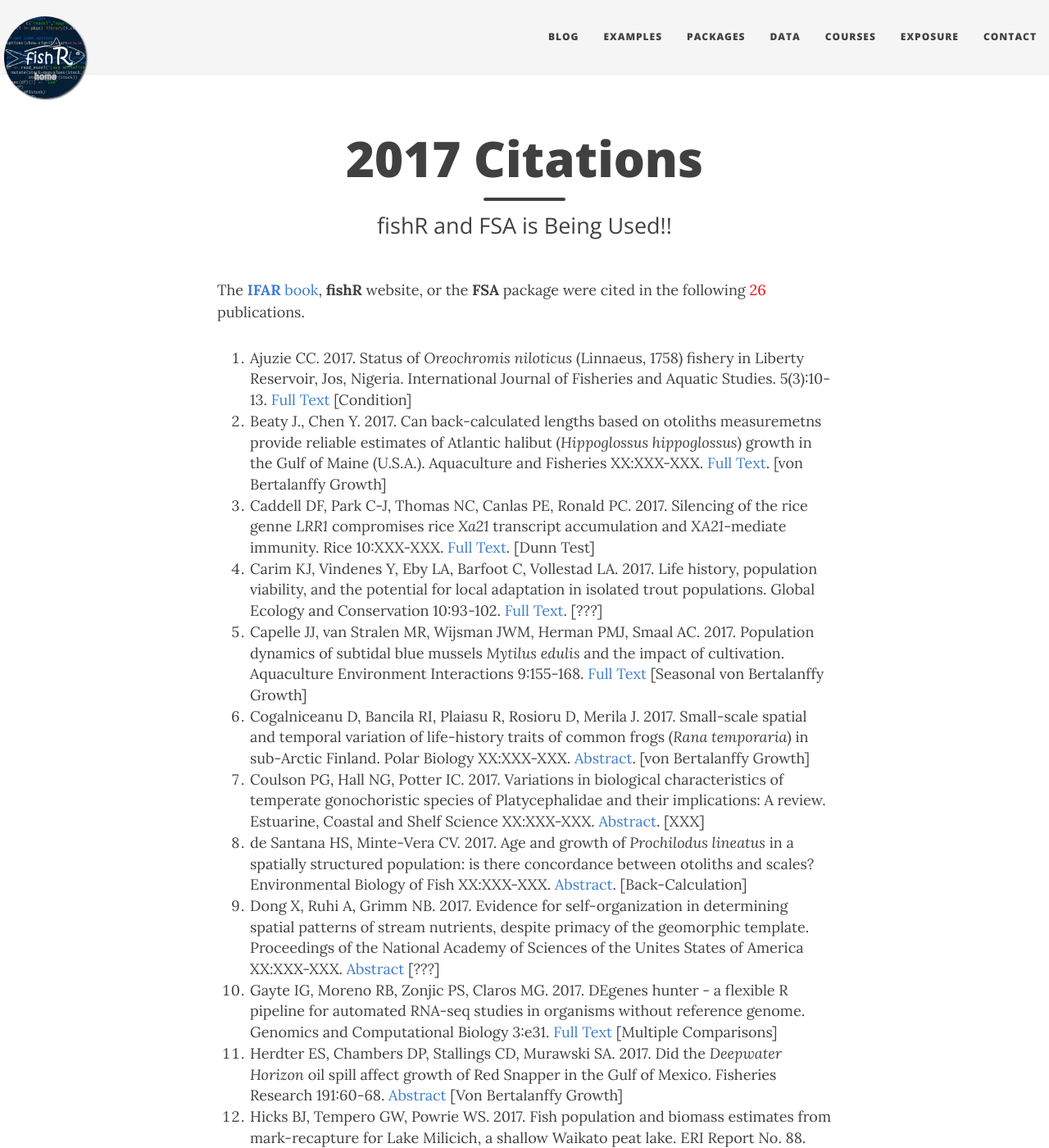
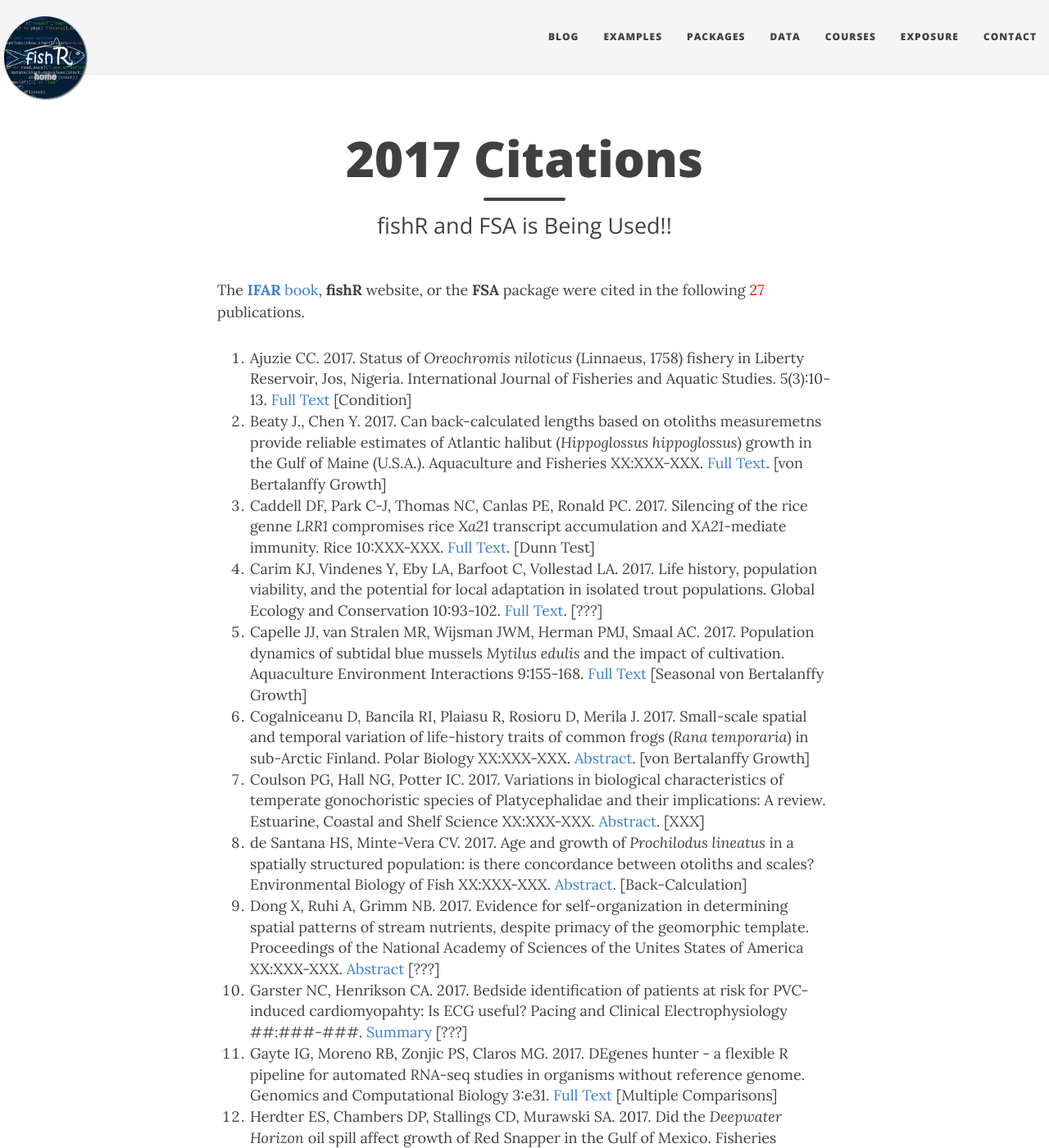
Before and after one commit to droglenc/fishR, a Jekyll site: the page built from exposure/exposure-citations17.md, in a window 1280 px wide and 1400 px high. Shown: the whole window at 82% size. Built offline with Jekyll 4.4.1, drawn with Linux system fonts in a browser that asks for light colours; nearby versions of some CDN libraries.

Commit message:
Added citation

```diff
--- a/exposure/exposure-citations17.md
+++ b/exposure/exposure-citations17.md
@@ -5,7 +5,7 @@ subtitle: fishR and FSA is Being Used!!
 css: "/css/exposure-citation.css"
 ---
 
-The [**IFAR** book](http://derekogle.com/IFAR/), **fishR** website, or the **FSA** package were cited in the following <span id="contact-div">26</span> publications.
+The [**IFAR** book](http://derekogle.com/IFAR/), **fishR** website, or the **FSA** package were cited in the following <span id="contact-div">27</span> publications.
 
 1. Ajuzie CC. 2017. Status of *Oreochromis niloticus* (Linnaeus, 1758) fishery in Liberty Reservoir, Jos, Nigeria. International Journal of Fisheries and Aquatic Studies. 5(3):10-13. [Full Text](https://www.researchgate.net/profile/Cyril_Ajuzie/publication/316553825_International_Journal_of_Fisheries_and_Aquatic_Studies_2017_53_10-13/links/59037dd6a6fdccd580cffedf/International-Journal-of-Fisheries-and-Aquatic-Studies-2017-53-10-13.pdf) [Condition]
 1. Beaty J., Chen Y. 2017. Can back-calculated lengths based on otoliths measuremetns provide reliable estimates of Atlantic halibut (*Hippoglossus hippoglossus*) growth in the Gulf of Maine (U.S.A.). Aquaculture and Fisheries XX:XXX-XXX. [Full Text](http://www.sciencedirect.com/science/article/pii/S2468550X17300023). [von Bertalanffy Growth]
@@ -16,6 +16,7 @@ The [**IFAR** book](http://derekogle.com/IFAR/), **fishR** website, or the **FSA
 1. Coulson PG, Hall NG, Potter IC. 2017. Variations in biological characteristics of temperate gonochoristic species of Platycephalidae and their implications: A review. Estuarine, Coastal and Shelf Science XX:XXX-XXX. [Abstract](http://www.sciencedirect.com/science/article/pii/S0272771416307740). [XXX]
 1. de Santana HS, Minte-Vera CV. 2017. Age and growth of *Prochilodus lineatus* in a spatially structured population: is there concordance between otoliths and scales? Environmental Biology of Fish XX:XXX-XXX.  [Abstract](http://link.springer.com/article/10.1007/s10641-017-0574-5). [Back-Calculation]
 1. Dong X, Ruhi A, Grimm NB. 2017. Evidence for self-organization in determining spatial patterns of stream nutrients, despite primacy of the geomorphic template. Proceedings of the National Academy of Sciences of the Unites States of America XX:XXX-XXX. [Abstract](http://www.pnas.org/content/early/2017/05/24/1617571114.short) [???]
+1. Garster NC, Henrikson CA. 2017. Bedside identification of patients at risk for PVC-induced cardiomyopahty: Is ECG useful? Pacing and Clinical Electrophysiology ##:###-###. [Summary](http://onlinelibrary.wiley.com/doi/10.1111/pace.13125/full) [???]
 1. Gayte IG, Moreno RB, Zonjic PS, Claros MG. 2017. DEgenes hunter - a flexible R pipeline for automated RNA-seq studies in organisms without reference genome. Genomics and Computational Biology 3:e31. [Full Text](https://genomicscomputbiol.org/ojs/index.php/GCB/article/view/31/58) [Multiple Comparisons]
 1. Herdter ES, Chambers DP, Stallings CD, Murawski SA. 2017. Did the *Deepwater Horizon* oil spill affect growth of Red Snapper in the Gulf of Mexico. Fisheries Research 191:60-68. [Abstract](http://www.sciencedirect.com/science/article/pii/S0165783617300656) [Von Bertalanffy Growth]
 1. Hicks BJ, Tempero GW, Powrie WS. 2017. Fish population and biomass estimates from mark-recapture for Lake Milicich, a shallow Waikato peat lake. ERI Report No. 88. Client report prepared for NIWA. Environmental Research Institute, School of Science, Faculty of Science and Engineering, University of Waikato, Hamilton, New Zealand. 19 pp. [Full Text](http://www.waikato.ac.nz/__data/assets/pdf_file/0018/333432/ERI_88.pdf) [Mark-Recapture]
```
